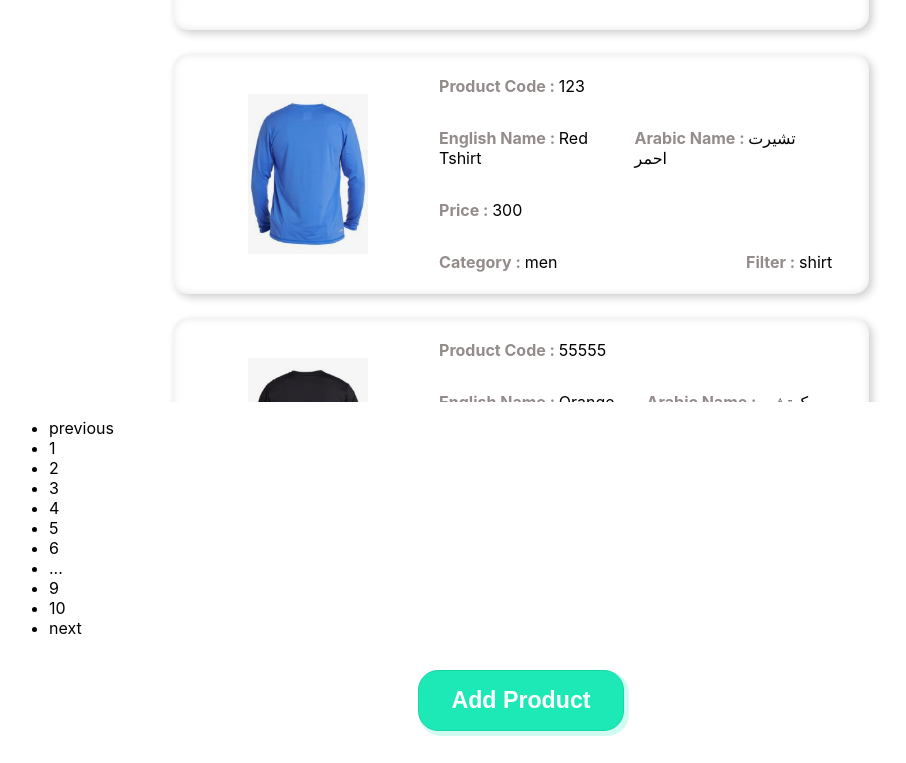
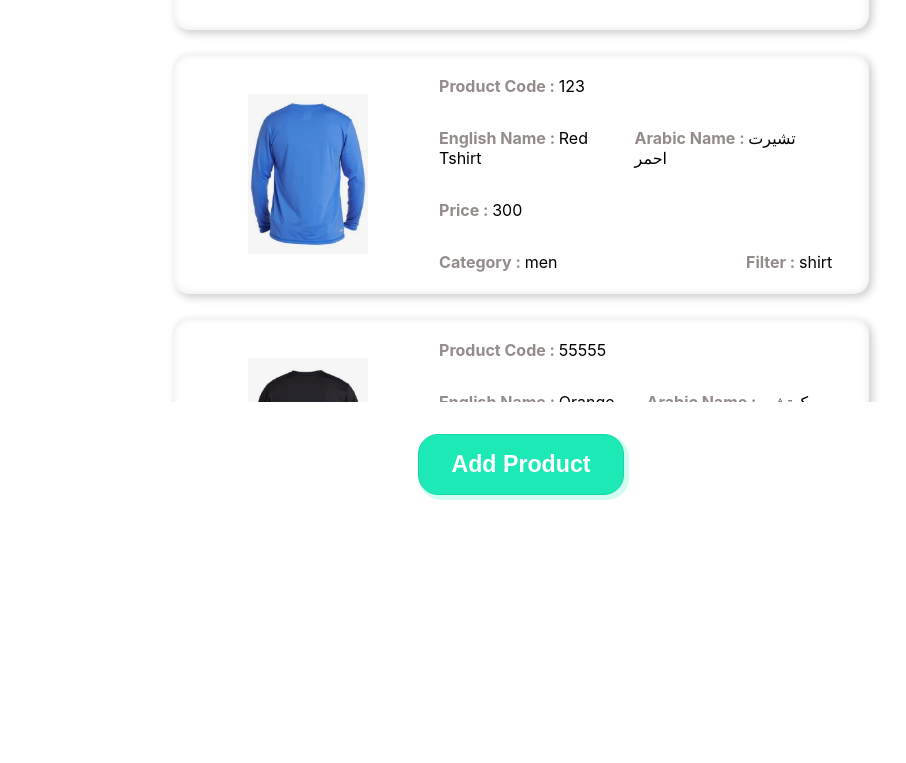
Before and after one commit to shadiex1/Edge-admin-dashboard, a React (Create React App) app: page /Products/ in a window 1280 px wide. Shown: the part 814-1577 px from the top of the page, without its empty margins (119-1025 px from the left). After the commit the page ends 1341 px from the top, so only its background shows below. Built offline with nearby package versions, Linux system fonts and the light colour scheme.

Commit message:
hidden products pagination for now

```diff
--- a/src/pages/Products/Products.jsx
+++ b/src/pages/Products/Products.jsx
@@ -62,7 +62,7 @@ const filtred=products.filter(item=>item.category == category)
     state: { type: 'Product' }
   }}>                                         */}
   {/* ////////////////////////// use this for specific filter or product */}
-   <ReactPaginate
+   {/* <ReactPaginate
           previousLabel={'previous'}
           nextLabel={'next'}
           breakLabel={'...'}
@@ -73,7 +73,7 @@ const filtred=products.filter(item=>item.category == category)
           onPageChange={this.handlePageClick}
           containerClassName={'pagination'}
           activeClassName={'active'}
-        />
+        /> */}
   <Link to={process.env.PUBLIC_URL+"/AddNewProduct"}>
                 <button className={styles.add}>Add Product</button>
                 </Link>
```
